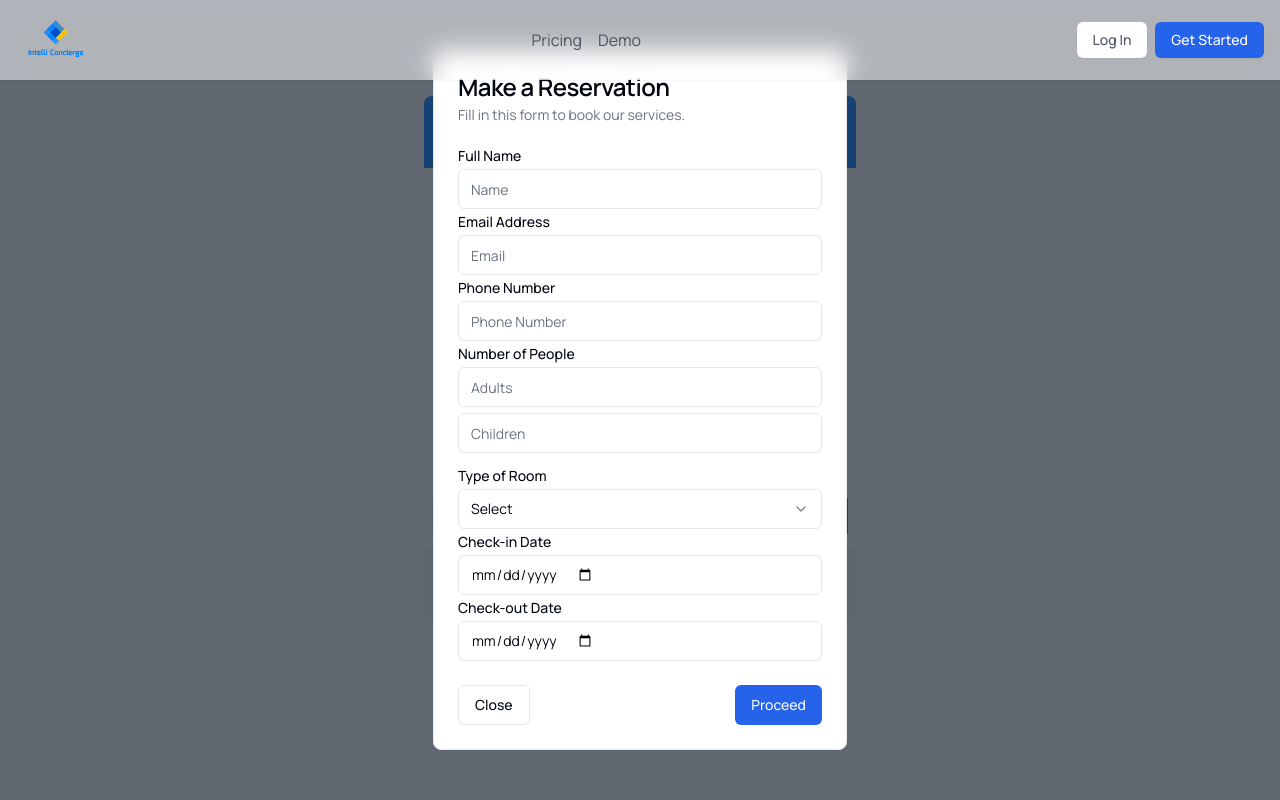
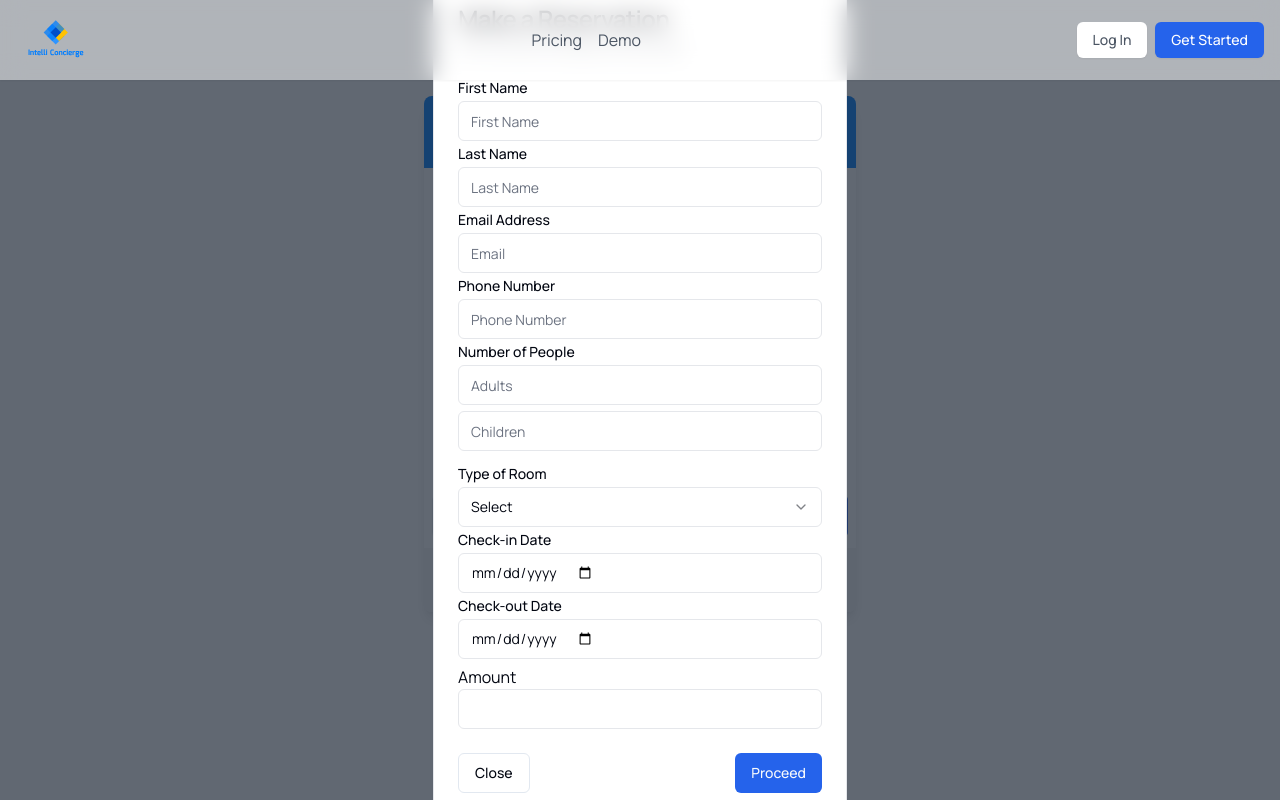
Before and after one commit to Intelli-Holdings/intelli-chatbot, a Next.js app in the folder my-app/: page /chat in a window 1280 px wide. Both pictures are taken after a click on the tab "Make A Reservation". Built offline with nearby package versions, Linux system fonts and the light colour scheme.

Commit message:
modify reservation form(phase 1 integration)

```diff
--- a/my-app/components/chat-window.tsx
+++ b/my-app/components/chat-window.tsx
@@ -144,20 +144,29 @@ export function ChatWindow() {
                     </CardDescription>
                   </CardHeader>
                   <CardContent>
-                    <form onSubmit={handleSubmitReservation}>
+                    <form id="paymentForm" onSubmit={handleSubmitReservation}>
                       <div className="grid w-full items-center gap-4">
                         <div className="flex flex-col space-y-1.5">
                           {/* Reservation form fields */}
-                          <Label htmlFor="name">Full Name</Label>
+                          <Label htmlFor="name">First Name</Label>
                           <Input
                             type="text"
-                            placeholder="Name"
+                            placeholder="First Name"
                             className="mb-2"
+                            id="first-name"
+                          />
+                          <Label htmlFor="name">Last Name</Label>
+                          <Input
+                            type="text"
+                            placeholder="Last Name"
+                            className="mb-2"
+                            id="last-name"
                           />
                           <Label htmlFor="email">Email Address</Label>
                           <Input
                             type="email"
                             placeholder="Email"
+                            id="email-address" required
                             className="mb-2"
                           />
                           <Label htmlFor="email">Phone Number</Label>
@@ -197,6 +206,11 @@ export function ChatWindow() {
                           <Input type="date" id="checkin" />
                           <Label htmlFor="checkout">Check-out Date</Label>
                           <Input type="date" id="checkout" />
+
+                          <div className="form-group">
+                            <label htmlFor="amount">Amount</label>
+                            <Input type="tel" id="amount" required />
+                          </div>
                         </div>
                       </div>
                     </form>
```
